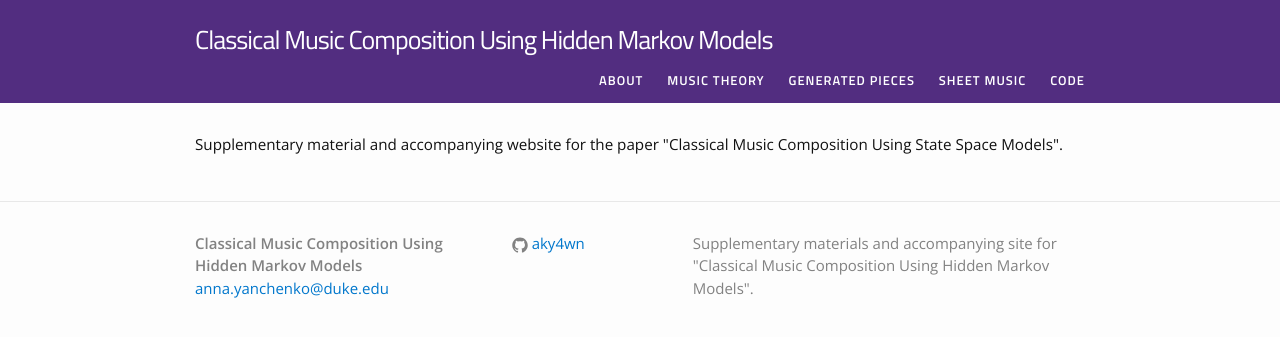
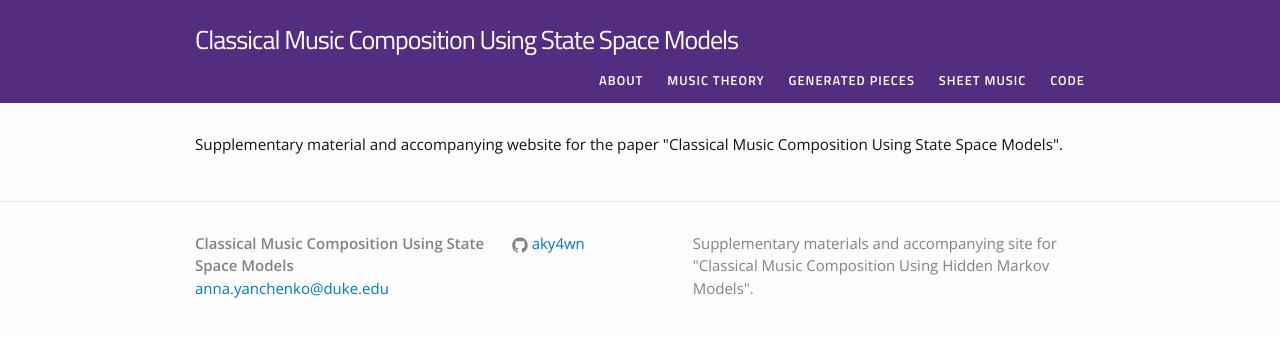
Before and after one commit to aky4wn/Classical-Music-Composition-Using-State-Space-Models, a Jekyll site: the page built from index.html, in a window 1280 px wide. Shown: the top 337 px of the page. Built offline with Jekyll 4.4.1, drawn with Linux system fonts in a browser that asks for light colours.

Commit message:
Update _config.yml

```diff
--- a/_config.yml
+++ b/_config.yml
@@ -1,5 +1,5 @@
 # Site settings
-title: Classical Music Composition Using Hidden Markov Models
+title: Classical Music Composition Using State Space Models
 email: anna.yanchenko@duke.edu
 description: > # this means to ignore newlines until "baseurl:"
   Supplementary materials and accompanying site for "Classical Music Composition Using Hidden Markov Models".
```
